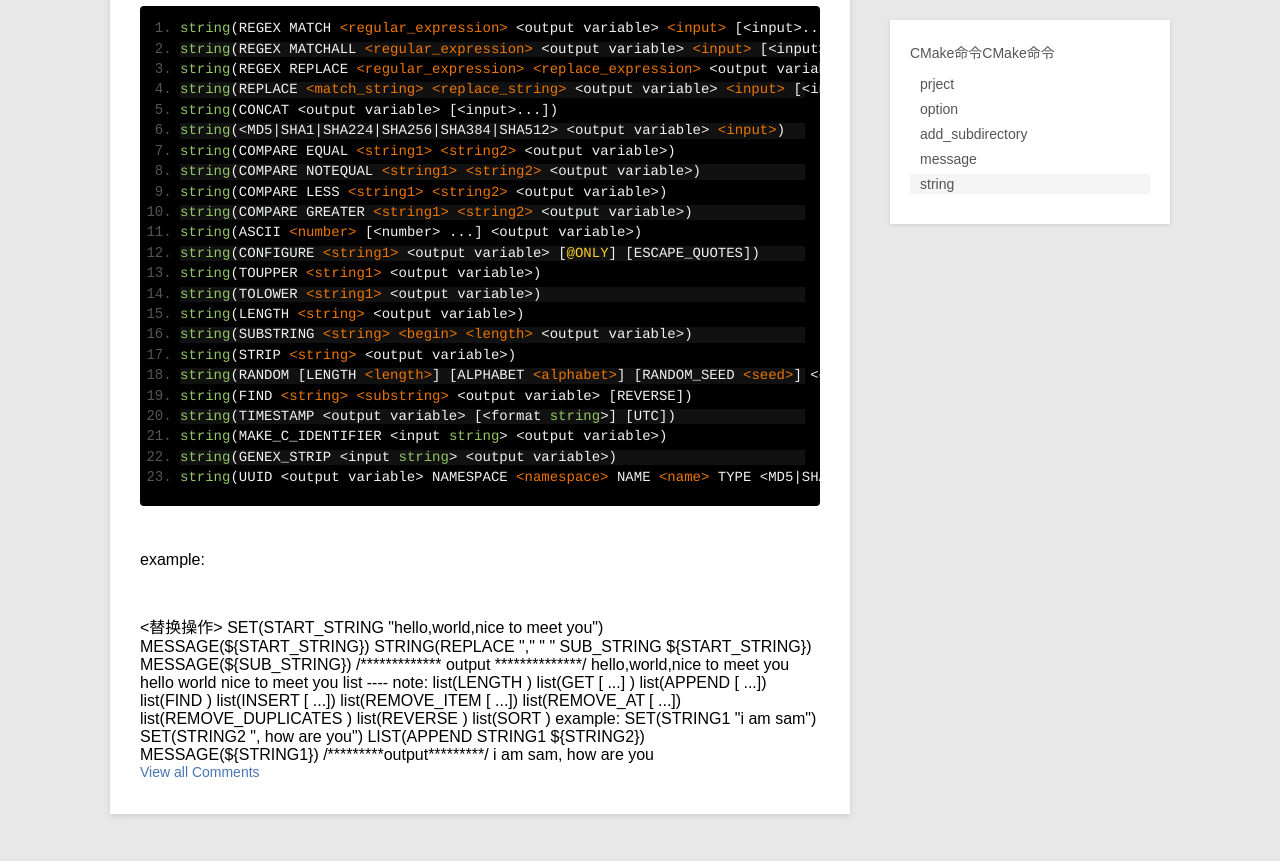
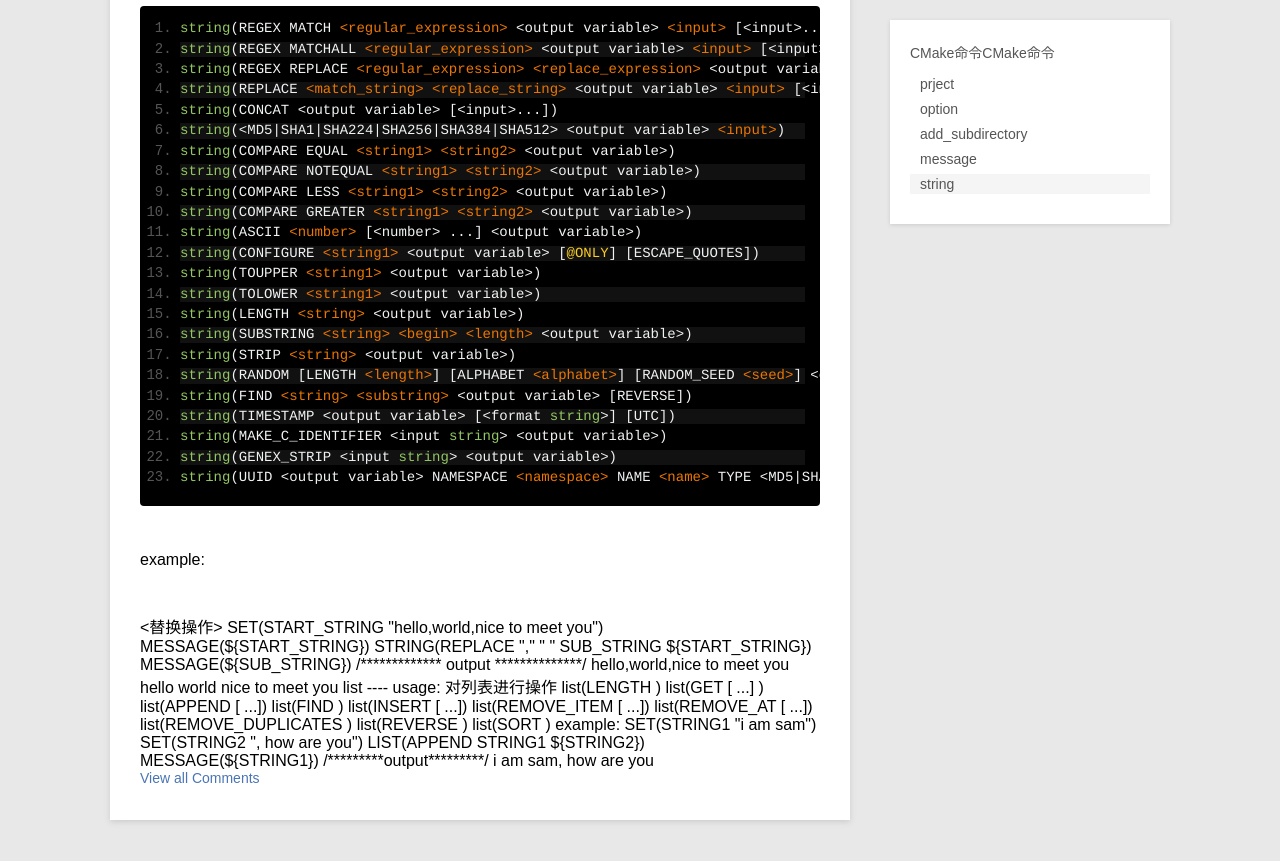
Before and after one commit to erniusias/lovewubo.github.io, a Jekyll site: the page built from _posts/2015-2-5-cmake命令.md, in a window 1280 px wide and 900 px high, scrolled down 2438 px. Shown: the top 861 px of the window. Built offline with Jekyll 4.4.1, drawn with Linux system fonts in a browser that asks for light colours; Markdown is read by kramdown in place of the engine named in the settings.

Commit message:
Update 2015-2-5-cmake命令.md

```diff
--- a/_posts/2015-2-5-cmake命令.md
+++ b/_posts/2015-2-5-cmake命令.md
@@ -119,7 +119,7 @@ example:
 list
 ----
 
-note:
+usage: 对列表进行操作
 
 	list(LENGTH <list> <output variable>)
 	list(GET <list> <element index> [<element index> ...]
```
